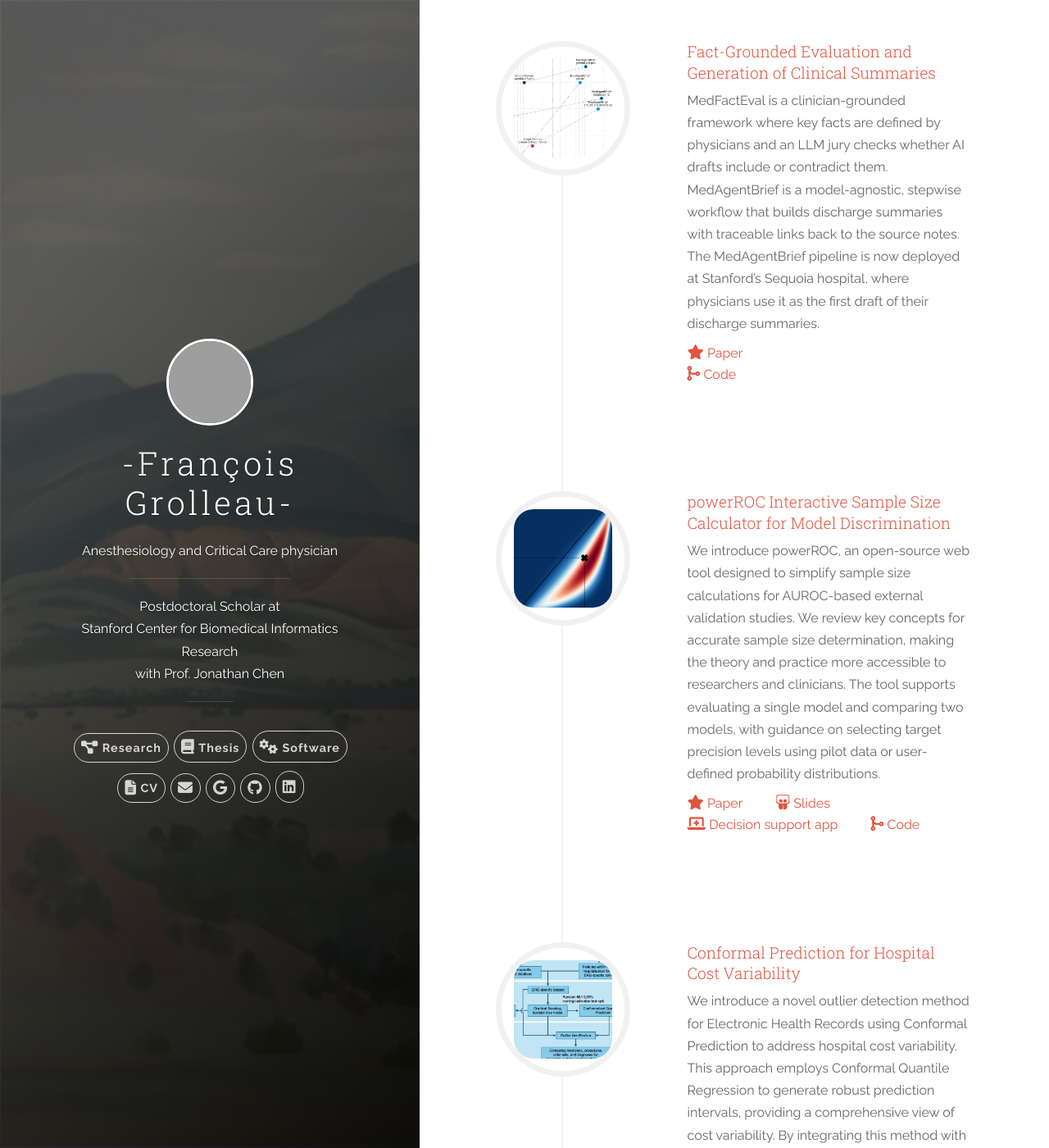
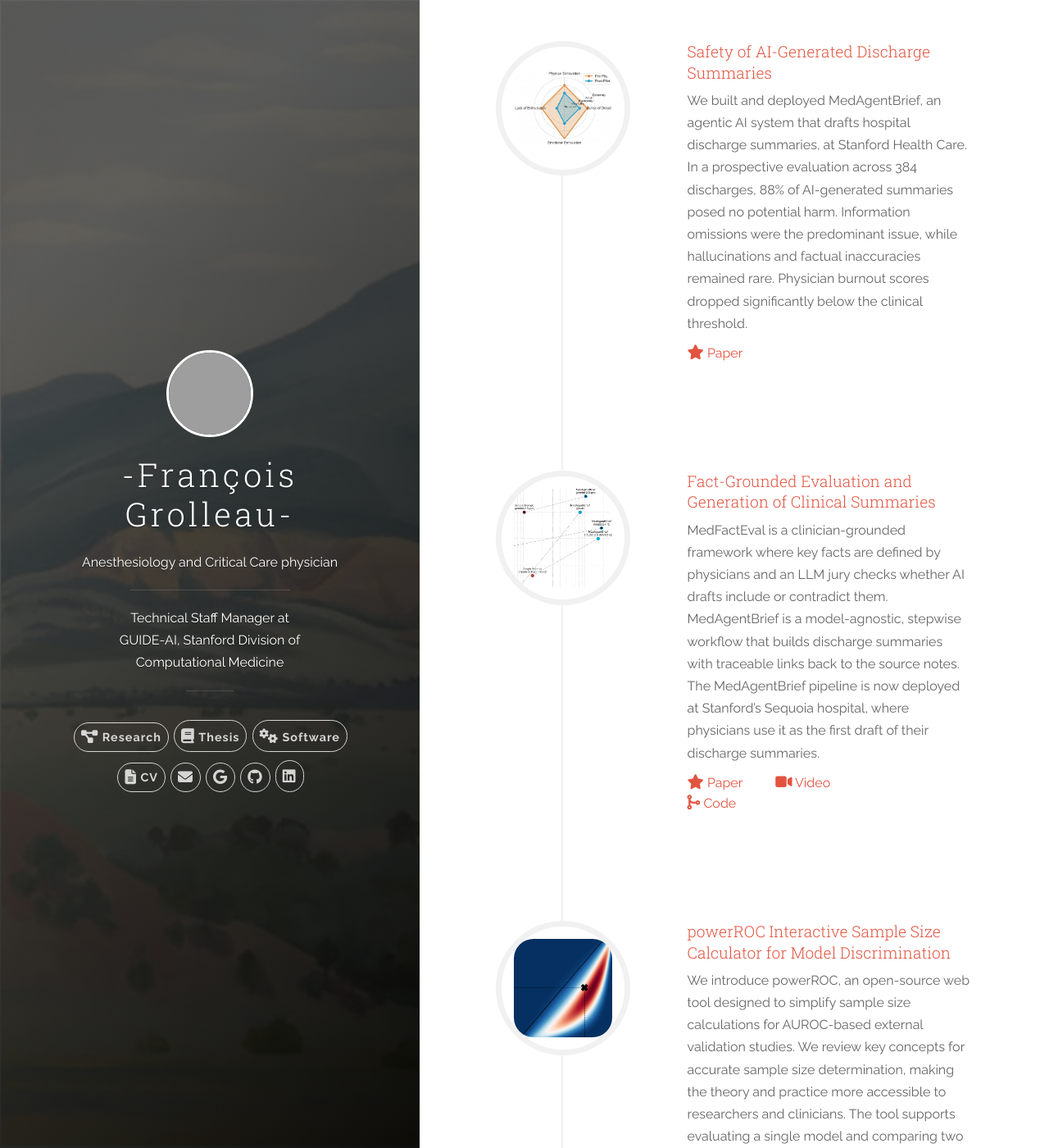
Before and after one commit to fcgrolleau/fcgrolleau.github.io, a Jekyll site: the page built from index.html, in a window 1280 px wide and 1400 px high. Shown: the whole window at 82% size. Built offline with Jekyll 4.4.1, drawn with Linux system fonts in a browser that asks for light colours; grey boxes are pictures that could not be loaded.

Commit message:
add JAMA Network Open paper, update title to GUIDE-AI staff manager
- New project entry for MedAgentBrief safety evaluation paper
- Added video link to MedFactEval entry
- Updated affiliation from Postdoctoral Scholar/BMIR to Technical Staff Manager/GUIDE-AI across all pages
- Updated profile photo and added mab_safety project image

```diff
--- a/_data/projects.yml
+++ b/_data/projects.yml
@@ -1,8 +1,20 @@
 # projects section data
+- name: Safety of AI-Generated Discharge Summaries
+  arxiv: https://jamanetwork.com/journals/jamanetworkopen/fullarticle/2848785
+  slides:
+  presentation:
+  gh_user:
+  poster:
+  repo:
+  tool:
+  img: /images/projects/mab_safety.png
+  desc: We built and deployed MedAgentBrief, an agentic AI system that drafts hospital discharge summaries, at Stanford Health Care. In a prospective evaluation across 384 discharges, 88% of AI-generated summaries posed no potential harm. Information omissions were the predominant issue, while hallucinations and factual inaccuracies remained rare. Physician burnout scores dropped significantly below the clinical threshold.
+
 - name: Fact-Grounded Evaluation and Generation of Clinical Summaries
   arxiv: https://arxiv.org/pdf/2509.05878
   slides:
   presentation:
+  video: https://youtu.be/agQL97RwFDw?si=GjcGuApZSSXNH2bQ&t=15
   gh_user:
   poster:
   repo: https://github.com/fcgrolleau/medfacteval
--- a/_includes/header.html
+++ b/_includes/header.html
@@ -15,7 +15,7 @@
         <br>
         <p class="panel-cover__description panel-subtitle2">Anesthesiology and Critical Care physician</p>
         <hr class="panel-cover__divider">
-        <a href="https://profiles.stanford.edu/francois-camille-grolleau-raoux"><p class="panel-cover__description panel-subtitle2">Postdoctoral Scholar at </p> <p class="panel-cover__description panel-subtitle2">Stanford Center for Biomedical Informatics Research<p class="panel-cover__description panel-subtitle2">with Prof. Jonathan Chen</p></a>
+        <a href="https://guide-ai.stanford.edu/"><p class="panel-cover__description panel-subtitle2">Technical Staff Manager at </p> <p class="panel-cover__description panel-subtitle2">GUIDE-AI, Stanford Division of Computational Medicine</p></a>
         <hr class="panel-cover__divider panel-cover__divider--secondary">
 
         <div class="navigation-wrapper">
--- a/dup/_includes/header.html
+++ b/dup/_includes/header.html
@@ -15,7 +15,7 @@
         <br>
         <p class="panel-cover__description panel-subtitle2">Anesthesiology and Critical Care physician</p>
         <hr class="panel-cover__divider">
-        <a href="https://profiles.stanford.edu/francois-camille-grolleau-raoux"><p class="panel-cover__description panel-subtitle2">Postdoctoral Scholar at </p> <p class="panel-cover__description panel-subtitle2">Stanford Center for Biomedical Informatics Research<p class="panel-cover__description panel-subtitle2">with Prof. Jonathan Chen</p></a>
+        <a href="https://guide-ai.stanford.edu/"><p class="panel-cover__description panel-subtitle2">Technical Staff Manager at </p> <p class="panel-cover__description panel-subtitle2">GUIDE-AI, Stanford Division of Computational Medicine</p></a>
         <hr class="panel-cover__divider panel-cover__divider--secondary">
 
         <div class="navigation-wrapper">
--- a/dup/software.html
+++ b/dup/software.html
@@ -86,7 +86,7 @@
         <br>
         <p class="panel-cover__description panel-subtitle2">Anesthesiology and Critical Care physician</p>
         <hr class="panel-cover__divider">
-        <a href="https://profiles.stanford.edu/francois-camille-grolleau-raoux"><p class="panel-cover__description panel-subtitle2">Postdoctoral Scholar at </p> <p class="panel-cover__description panel-subtitle2">Stanford Center for Biomedical Informatics Research<p class="panel-cover__description panel-subtitle2">with Prof. Jonathan Chen</p></a>
+        <a href="https://guide-ai.stanford.edu/"><p class="panel-cover__description panel-subtitle2">Technical Staff Manager at </p> <p class="panel-cover__description panel-subtitle2">GUIDE-AI, Stanford Division of Computational Medicine</p></a>
         <hr class="panel-cover__divider panel-cover__divider--secondary">
 
         <div class="navigation-wrapper">
```
Also changed, not shown: images/projects/mab_safety.png (added), 2 other files.
